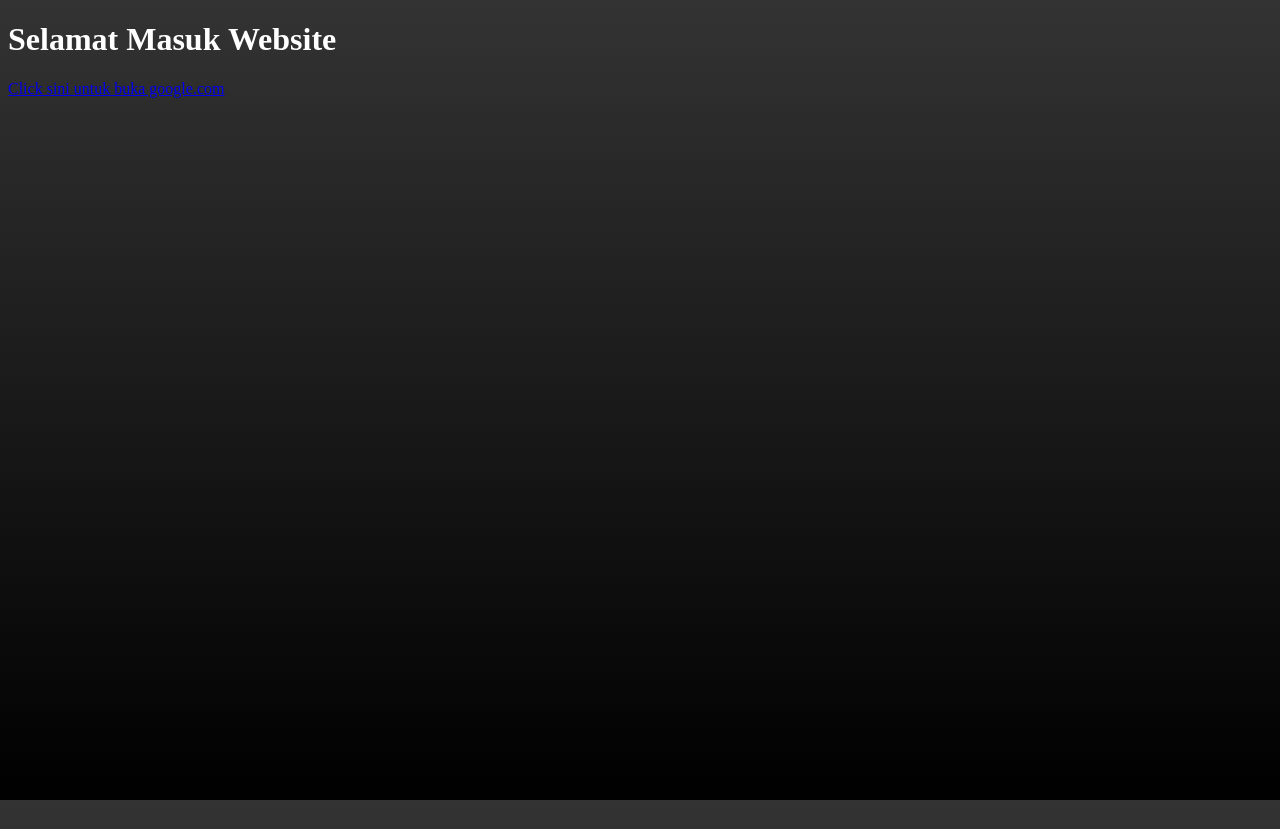
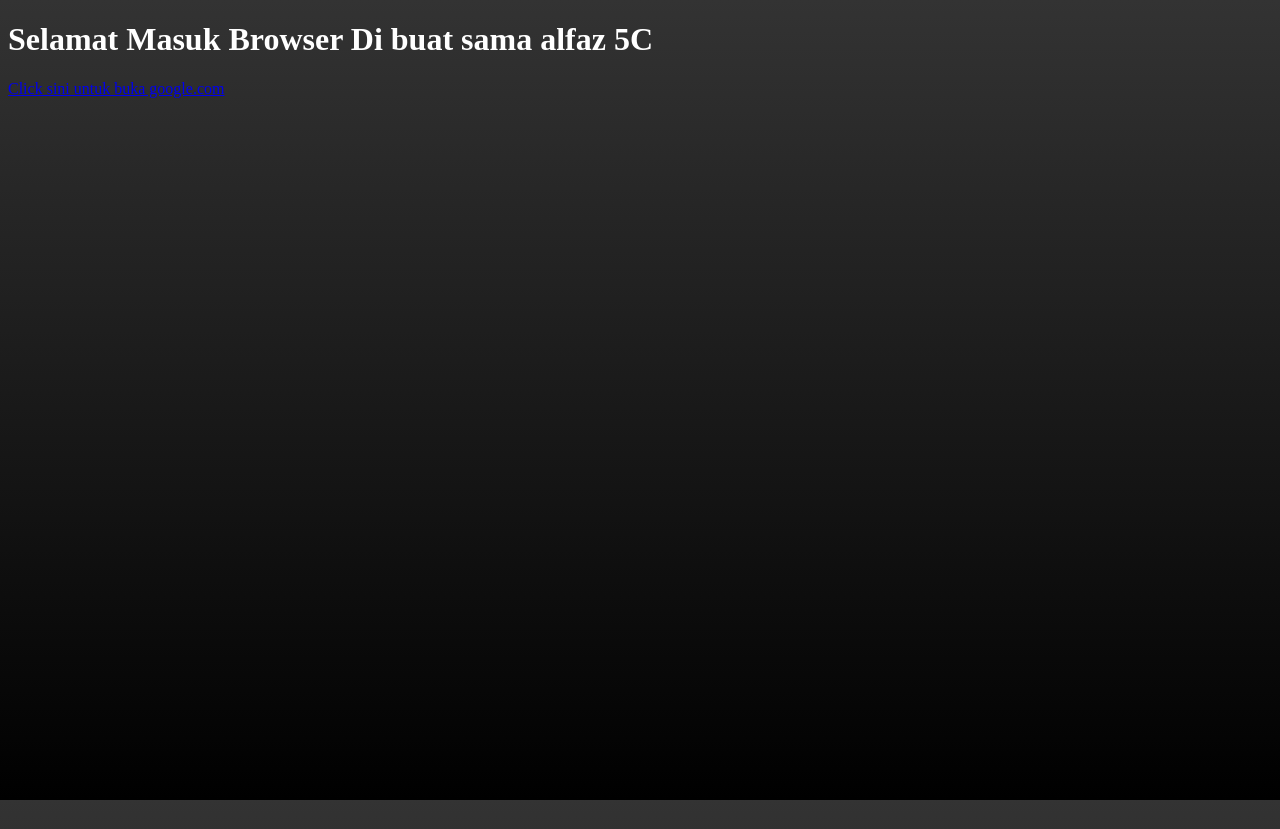
Before and after one commit to WeAreDevWeb/browser, a plain HTML site: page index.html in a window 1280 px wide. Drawn offline with Linux system fonts and the light colour scheme.

Commit message:
Update index.html

```diff
--- a/index.html
+++ b/index.html
@@ -15,7 +15,7 @@
         </style>
     </head>
     <body>
-        <h1 style="color: white;">Selamat Masuk Website</h1>
+        <h1 style="color: white;">Selamat Masuk Browser Di buat sama alfaz 5C</h1>
         <a href="https://google.com">Click sini untuk buka google.com</a>
     </body>
 </html>
```
